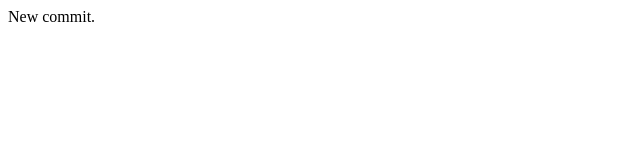
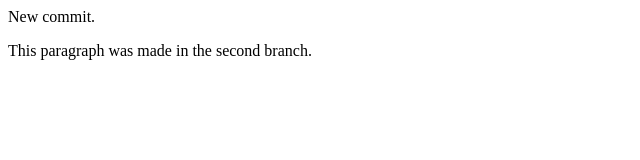
Before and after one commit to ivanzolotov/git, a plain HTML site: page index.html in a window 1280 px wide. Shown: the whole page, without its empty margins (0-640 px from the left). Drawn offline with Linux system fonts and the light colour scheme.

Commit message:
Add: paragraph of text

```diff
--- a/index.html
+++ b/index.html
@@ -6,5 +6,6 @@
 </head>
 <body>
   New commit.
+  <p>This paragraph was made in the second branch.</p>
 </body>
 </html>
```
